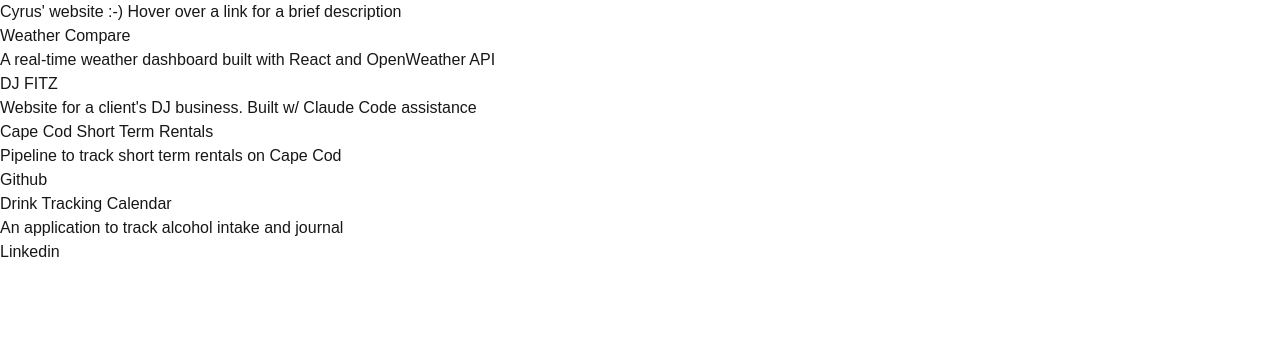
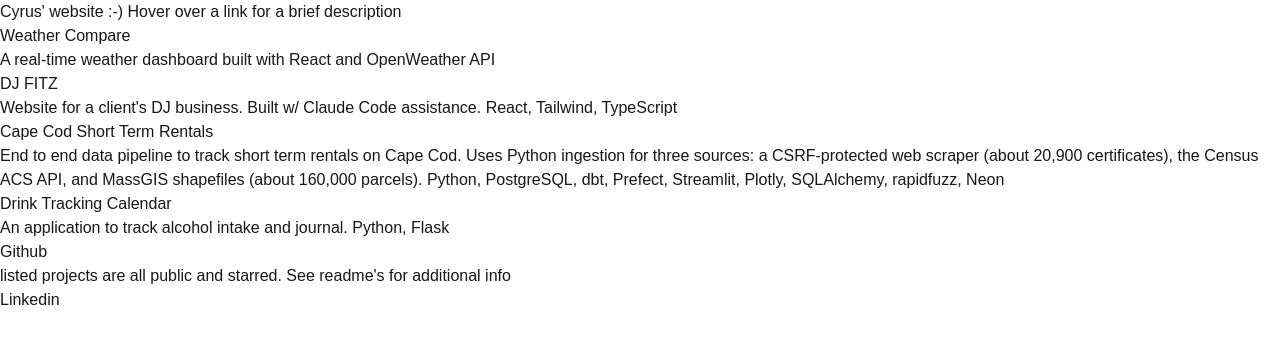
Before and after one commit to OiOfMidworld/portfolioTake2, a Next.js app in the folder my-site/: page / in a window 1280 px wide. Shown: the top 344 px of the page. Built offline with nearby package versions, Linux system fonts and the light colour scheme.

Commit message:
Modify links and enhance descriptions in page.tsx
Updated project links and descriptions for clarity and detail.

```diff
--- a/my-site/src/app/page.tsx
+++ b/my-site/src/app/page.tsx
@@ -7,27 +7,28 @@ type LinkItem = {
 const links: LinkItem[] = [
   {
     label: "Weather Compare",
-    href: "https://djfitz.netlify.app",
+    href: "https://timely-florentine-3ec0a2.netlify.app",
     description: "A real-time weather dashboard built with React and OpenWeather API",
   },
   {
     label: "DJ FITZ",
     href: "https://djfitz.netlify.app",
-    description: "Website for a client's DJ business. Built w/ Claude Code assistance",
+    description: "Website for a client's DJ business. Built w/ Claude Code assistance. React, Tailwind, TypeScript",
   },
   {
     label: "Cape Cod Short Term Rentals",
     href: "https://cc-str.streamlit.app/",
-    description: "Pipeline to track short term rentals on Cape Cod",
-  },
-  {
-    label: "Github",
-    href: "https://github.com/OiOfMidworld",
+    description: "End to end data pipeline to track short term rentals on Cape Cod. Uses Python ingestion for three sources: a CSRF-protected web scraper (about 20,900 certificates), the Census ACS API, and MassGIS shapefiles (about 160,000 parcels). Python, PostgreSQL, dbt, Prefect, Streamlit, Plotly, SQLAlchemy, rapidfuzz, Neon",
   },
   {
     label: "Drink Tracking Calendar",
     href: "https://drink-tracker-lv0i.onrender.com",
-    description: "An application to track alcohol intake and journal",
+    description: "An application to track alcohol intake and journal. Python, Flask",
+  },
+    {
+    label: "Github",
+    href: "https://github.com/OiOfMidworld",
+    description: "listed projects are all public and starred. See readme's for additional info"
   },
   {
     label: "Linkedin",
```
